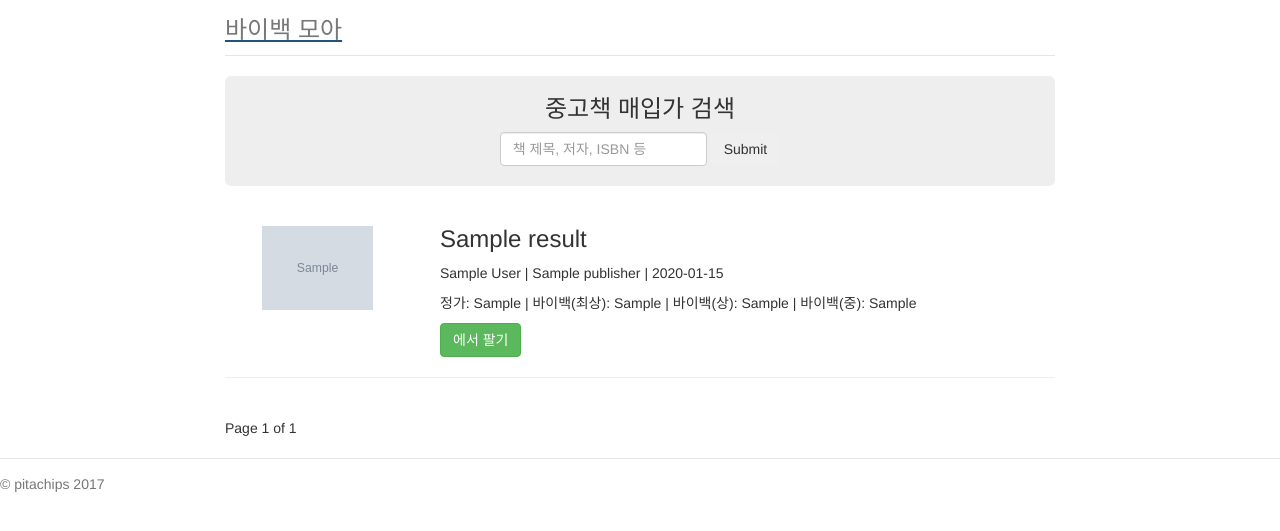
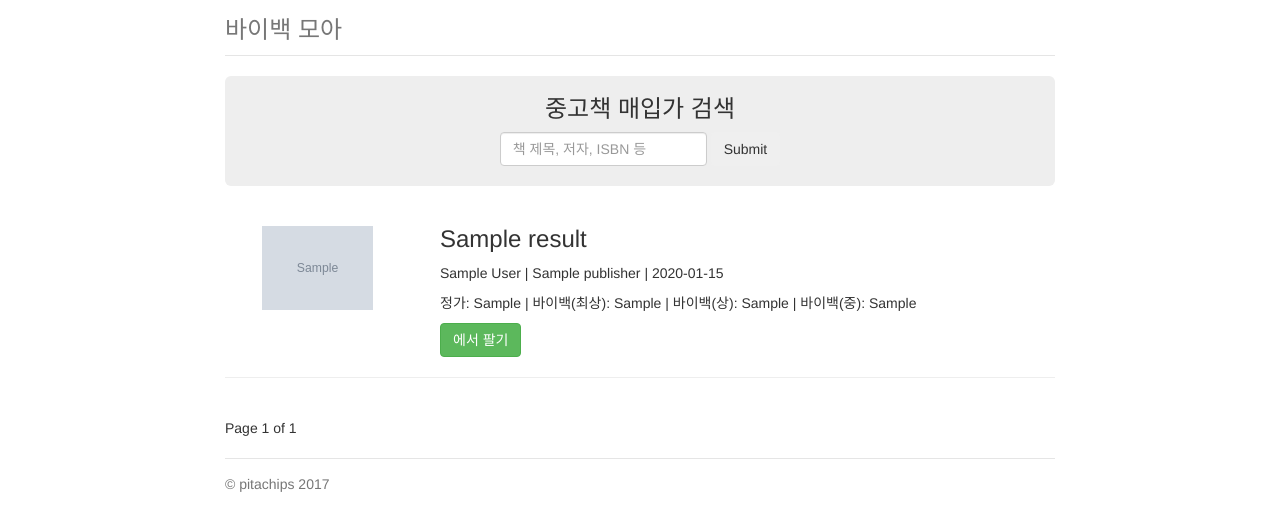
Before and after one commit to pitachips/BuyBackMoa, a Django app: template moa/templates/moa/search_result.html in a window 1280 px wide, with the pointer over the restyled element. Shown: the top 531 px of the page. Run offline with Django 3.2, Linux system fonts and the light colour scheme; the template is opened without the code that fills it: most values are stand-ins (such as "Sample title", 1, 10 or a date in 2020); grey boxes marked "Sample" are stand-in pictures; some libraries are stand-ins or nearby versions.

Commit message:
#15 fix wrong html and css markup

```diff
--- a/moa/static/css/search_result.css
+++ b/moa/static/css/search_result.css
@@ -24,6 +24,10 @@ body {
   line-height: 3rem;
 }
 
+/* to-home button */
+#to-home:hover {
+  text-decoration: none;
+}
 
 /* Main marketing message and sign up button */
 .jumbotron {
@@ -49,7 +53,6 @@ img.buyback-item{
   color: #777;
   border-top: .05rem solid #e5e5e5;
 }
-
 
 /* Customize container */
 @media (min-width: 48em) {
--- a/moa/templates/moa/search_result.html
+++ b/moa/templates/moa/search_result.html
@@ -59,7 +59,6 @@
         {% endif %}
       </div>
 
-    </div>
 
     {% endblock %}
 
```
